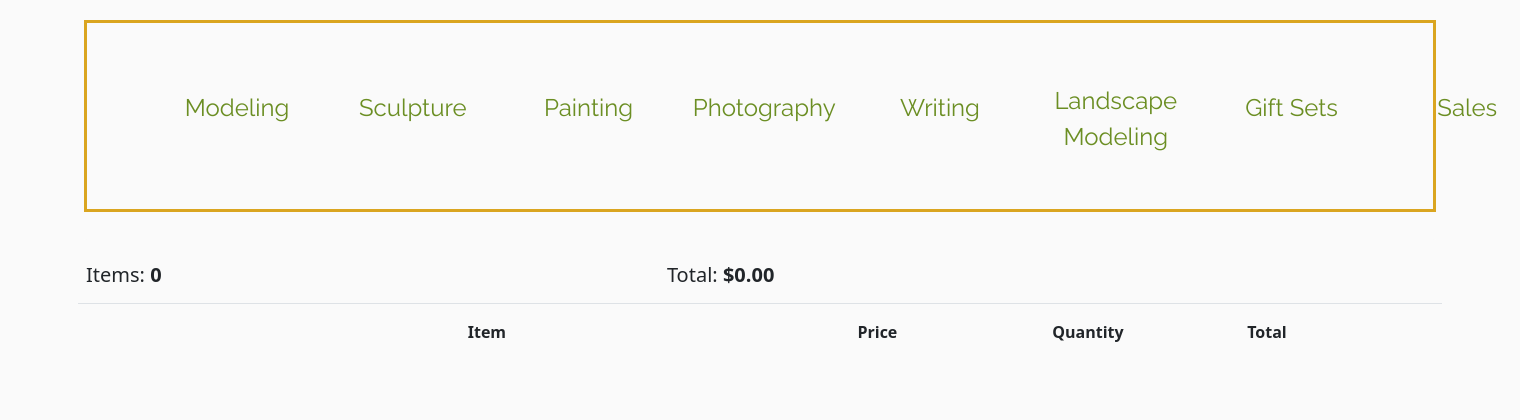
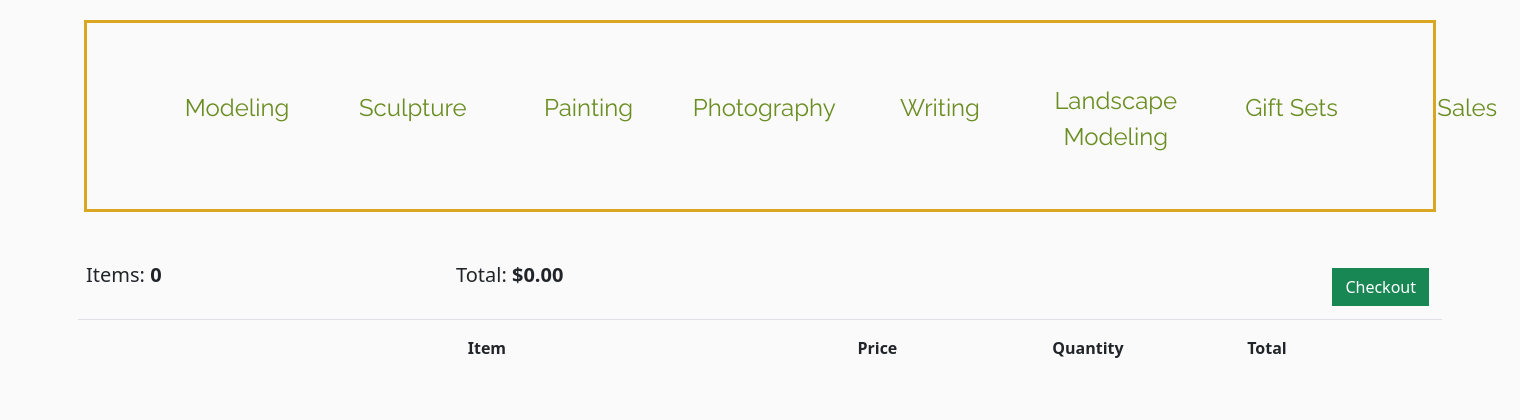
Before and after one commit to DorotaChroboczek/Hobby_Store, a Django app: page /cart/ in a window 1520 px wide; the page is wider, and only the part inside the window is pictured. Shown: the part 533-953 px from the top of that part. Before the commit the page ends 875 px from the top of that part, so only its background shows below. Run offline with Django 3.2, Linux system fonts and the light colour scheme; data that the repository does not hold is empty.

Commit message:
feature: added link to checkout

```diff
--- a/store/templates/cart.html
+++ b/store/templates/cart.html
@@ -10,6 +10,11 @@
                 <tr>
                     <th><h5>Items: <strong>{{ order.cart_items }}</strong></h5></th>
                     <th><h5>Total: <strong>${{ order.cart_total|floatformat:2 }}</strong></h5></th>
+                    <th>
+                        <a style="float:right; margin:5px;" class="btn btn-success" href="{% url 'store:checkout' %}">
+                            Checkout
+                        </a>
+                    </th>
                 </tr>
             </table>
 
```
